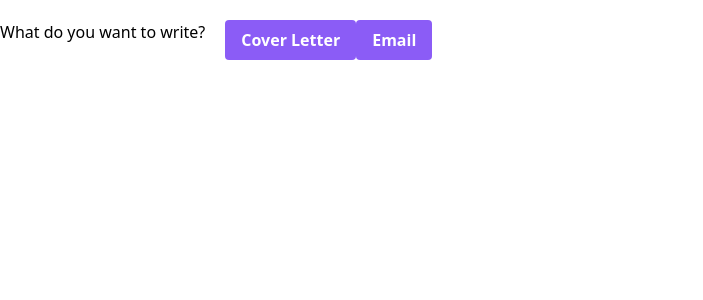
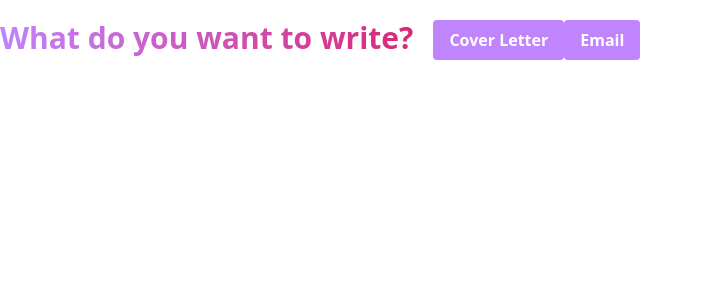
Before and after one commit to Loxiiii/ai-tool, a Next.js app: page / in a window 1280 px wide. Shown: the top 300 px of the page, without its empty margins (0-703 px from the left). Built offline with nearby package versions, Linux system fonts and the light colour scheme.

Commit message:
Added gradient and coloring to elements

```diff
--- a/components/TypeButton.tsx
+++ b/components/TypeButton.tsx
@@ -6,7 +6,7 @@ interface TypeButtonProps {
 
 function TypeButton({ text }: TypeButtonProps) {
   return (
-    <div className="bg-violet-500 hover:bg-violet-600 active:bg-violet-700 focus:outline-none focus:ring focus:ring-violet-300 text-white font-bold py-2 px-4 rounded cursor-pointer">{text}</div>
+    <div className="bg-purple-400 hover:bg-purple-500 active:bg-purple-600 focus:outline-none focus:ring focus:ring-violet-300 text-white font-bold py-2 px-4 rounded cursor-pointer">{text}</div>
   );
 }
 
--- a/pages/index.tsx
+++ b/pages/index.tsx
@@ -119,7 +119,7 @@ export default function Home() {
 
   return (
     <div className="flex flex-row mt-5 ">
-      <div className="mr-5">What do you want to write?</div>
+      <div className="mr-5 font-extrabold text-transparent text-3xl bg-clip-text bg-gradient-to-r from-purple-400 to-pink-600">What do you want to write?</div>
       <div className="flex flex-row flex-start">
         {/* <div>Cover Letter</div>
         <div>Email</div> */}
```
